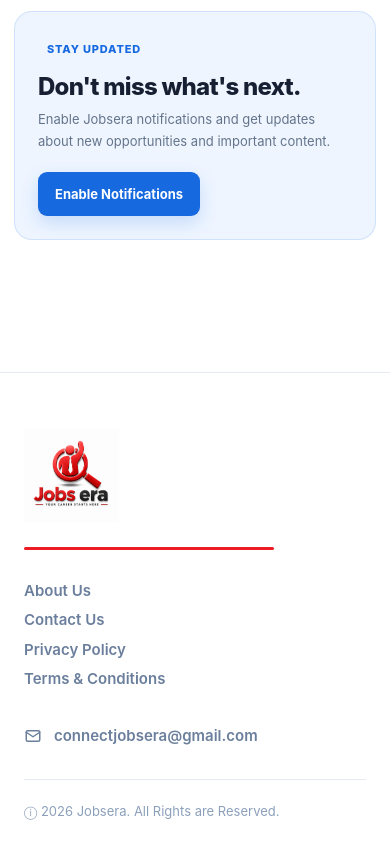
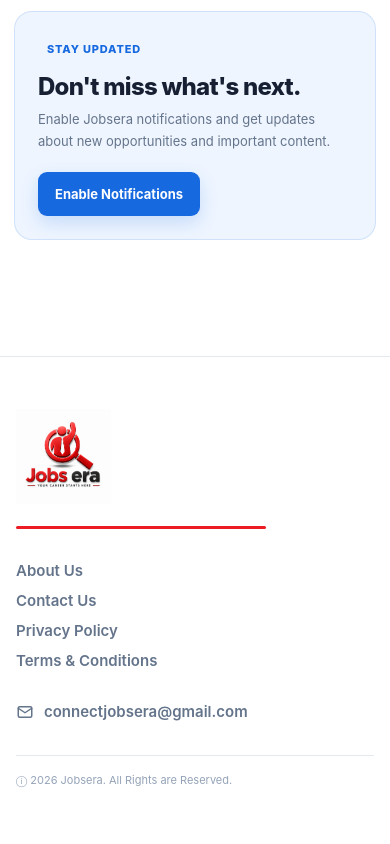
Before and after one commit to ConnectJobsera/Jobsera-Website, a Next.js app: page / in a window 390 px wide. Shown: the part 2914-3758 px from the top of the page. After the commit the page ends 3723 px from the top, so only its background shows below. Built offline with nearby package versions, Linux system fonts and the light colour scheme.

Commit message:
Update globals.css

```diff
--- a/app/globals.css
+++ b/app/globals.css
@@ -31,7 +31,7 @@
 }
 
 /* ================================
-   Reset
+   RESET
 ================================ */
 
 * {
@@ -47,6 +47,7 @@ html {
 body {
   background: var(--background);
   color: var(--text-primary);
+
   font-family:
     Inter,
     ui-sans-serif,
@@ -55,6 +56,7 @@ body {
     BlinkMacSystemFont,
     "Segoe UI",
     sans-serif;
+
   line-height: 1.6;
   -webkit-font-smoothing: antialiased;
   text-rendering: optimizeLegibility;
@@ -88,7 +90,7 @@ ol {
 }
 
 /* ================================
-   Global Layout
+   GLOBAL LAYOUT
 ================================ */
 
 .container {
@@ -101,7 +103,7 @@ main {
 }
 
 /* ================================
-   Header
+   HEADER
 ================================ */
 
 .site-header {
@@ -179,10 +181,7 @@ main {
   height: 2px;
 
   border-radius: 999px;
-
   background: currentColor;
-
-  transition: transform var(--transition);
 }
 
 .mobile-menu {
@@ -192,7 +191,6 @@ main {
   right: max(20px, calc((100vw - var(--container)) / 2));
 
   width: 250px;
-
   padding: 7px;
 
   background: #ffffff;
@@ -226,7 +224,7 @@ main {
 }
 
 /* ================================
-   Hero
+   HERO
 ================================ */
 
 .hero {
@@ -242,11 +240,7 @@ main {
       rgba(23, 105, 224, 0.075),
       transparent 32%
     ),
-    linear-gradient(
-      180deg,
-      #ffffff 0%,
-      #f8fbff 100%
-    );
+    linear-gradient(180deg, #ffffff 0%, #f8fbff 100%);
 }
 
 .hero-grid {
@@ -357,6 +351,7 @@ main {
 .button-secondary {
   background: #ffffff;
   color: var(--text-primary);
+
   border: 1px solid var(--border-strong);
 }
 
@@ -365,7 +360,7 @@ main {
   background: var(--surface-blue);
 }
 
-/* Hero Card */
+/* Hero card */
 
 .hero-card {
   padding: 24px;
@@ -374,7 +369,6 @@ main {
   border-radius: var(--radius-xl);
 
   background: #ffffff;
-
   box-shadow: var(--shadow-md);
 }
 
@@ -435,7 +429,7 @@ main {
 }
 
 /* ================================
-   Sections
+   SECTIONS
 ================================ */
 
 .section {
@@ -457,8 +451,8 @@ main {
 
 .section-title {
   font-size: clamp(26px, 4vw, 36px);
+
   line-height: 1.12;
-
   letter-spacing: -0.03em;
   font-weight: 800;
 }
@@ -475,7 +469,7 @@ main {
 }
 
 /* ================================
-   Qualification Cards
+   QUALIFICATION CARDS
 ================================ */
 
 .qualification-grid {
@@ -499,6 +493,7 @@ main {
   border-radius: var(--radius-md);
 
   background: #ffffff;
+
   color: var(--text-primary);
 
   text-align: center;
@@ -523,7 +518,7 @@ main {
 }
 
 /* ================================
-   Cards
+   CARDS
 ================================ */
 
 .card-grid {
@@ -541,7 +536,6 @@ main {
   border-radius: var(--radius-md);
 
   background: #ffffff;
-
   box-shadow: var(--shadow-sm);
 
   transition:
@@ -560,8 +554,8 @@ main {
 
 .card-title {
   font-size: 16px;
+
   line-height: 1.35;
-
   letter-spacing: -0.01em;
   font-weight: 750;
 }
@@ -596,7 +590,7 @@ main {
 }
 
 /* ================================
-   Content Pages
+   CONTENT PAGES
 ================================ */
 
 .content-page {
@@ -611,8 +605,8 @@ main {
   max-width: 760px;
 
   font-size: clamp(36px, 6vw, 54px);
+
   line-height: 1.05;
-
   letter-spacing: -0.04em;
   font-weight: 800;
 }
@@ -670,7 +664,6 @@ main {
   border-radius: var(--radius-lg);
 
   background: var(--surface-blue);
-
   box-shadow: var(--shadow-sm);
 }
 
@@ -685,7 +678,6 @@ main {
   margin-top: 8px;
 
   color: var(--text-secondary);
-
   font-size: 14px;
 }
 
@@ -701,7 +693,7 @@ main {
 }
 
 /* ================================
-   Homepage Job Listings
+   JOB LISTINGS
 ================================ */
 
 .job-list {
@@ -722,7 +714,6 @@ main {
   border-radius: var(--radius-md);
 
   background: #ffffff;
-
   box-shadow: var(--shadow-sm);
 
   transition:
@@ -821,7 +812,7 @@ main {
 }
 
 /* ================================
-   Notification Section
+   NOTIFICATION SECTION
 ================================ */
 
 .notification-section {
@@ -853,8 +844,8 @@ main {
 
 .notification-card h2 {
   font-size: clamp(24px, 4vw, 32px);
+
   line-height: 1.15;
-
   letter-spacing: -0.03em;
   font-weight: 800;
 }
@@ -869,7 +860,7 @@ main {
 }
 
 /* ================================
-   Footer
+   FOOTER
 ================================ */
 
 .site-footer {
@@ -887,25 +878,24 @@ main {
 
   margin: 0 auto;
 
-  padding: 70px 0 24px;
+  padding: 62px 0 22px;
 
   display: flex;
   flex-direction: column;
   align-items: flex-start;
 }
 
+/* Logo + line */
+
 .footer-brand {
   display: flex;
   flex-direction: column;
   align-items: flex-start;
-
-  width: 100%;
 }
 
 .footer-logo {
   width: 105px;
   height: auto;
-
   object-fit: contain;
 }
 
@@ -915,33 +905,31 @@ main {
 
   height: 3px;
 
-  margin-top: 28px;
-  margin-bottom: 34px;
+  margin-top: 25px;
+
+  border-radius: 999px;
 
   background: #ed1c24;
-
-  border-radius: 999px;
 }
 
-/* Footer Links */
+/* Links */
 
 .footer-links {
   display: flex;
   flex-direction: column;
   align-items: flex-start;
 
-  gap: 8px;
+  gap: 7px;
 
-  margin-bottom: 34px;
+  margin-top: 34px;
 }
 
 .footer-links a {
-  color: #6b7f9d;
+  color: var(--text-secondary);
 
-  font-size: 17px;
+  font-size: 16px;
   font-weight: 600;
-
-  line-height: 1.5;
+  line-height: 1.6;
 
   transition: color var(--transition);
 }
@@ -950,21 +938,20 @@ main {
   color: var(--jobsera-blue);
 }
 
-/* Footer Email */
+/* Email */
 
 .footer-email {
   display: inline-flex;
   align-items: center;
 
-  gap: 12px;
+  gap: 10px;
 
-  margin-bottom: 38px;
+  margin-top: 32px;
 
-  color: #6b7f9d;
+  color: var(--text-secondary);
 
-  font-size: 17px;
+  font-size: 16px;
   font-weight: 600;
-
   line-height: 1.5;
 
   transition: color var(--transition);
@@ -982,23 +969,77 @@ main {
   flex-shrink: 0;
 }
 
-/* Footer Copyright */
+/* Copyright */
 
 .footer-bottom {
   width: 100%;
 
-  padding-top: 22px;
+  margin-top: 36px;
+
+  padding-top: 18px;
 
   border-top: 1px solid var(--border);
 
-  color: #8ca0bb;
+  color: var(--text-muted);
 
-  font-size: 14px;
+  font-size: 12px;
   line-height: 1.5;
 }
 
 /* ================================
-   Utility
+   FORMS
+================================ */
+
+.form-group {
+  display: grid;
+  gap: 7px;
+}
+
+.form-label {
+  font-size: 13px;
+  font-weight: 700;
+}
+
+.form-input,
+.form-textarea,
+.form-select {
+  width: 100%;
+
+  border: 1px solid var(--border);
+  border-radius: 9px;
+
+  outline: none;
+
+  background: #ffffff;
+  color: var(--text-primary);
+
+  transition:
+    border-color var(--transition),
+    box-shadow var(--transition);
+}
+
+.form-input,
+.form-select {
+  height: 44px;
+  padding: 0 12px;
+}
+
+.form-textarea {
+  min-height: 130px;
+  padding: 12px;
+  resize: vertical;
+}
+
+.form-input:focus,
+.form-textarea:focus,
+.form-select:focus {
+  border-color: var(--jobsera-blue);
+
+  box-shadow: 0 0 0 3px rgba(23, 105, 224, 0.1);
+}
+
+/* ================================
+   UTILITIES
 ================================ */
 
 .text-center {
@@ -1014,7 +1055,7 @@ main {
 }
 
 /* ================================
-   Responsive
+   TABLET
 ================================ */
 
 @media (max-width: 900px) {
@@ -1039,6 +1080,10 @@ main {
     grid-template-columns: repeat(2, minmax(0, 1fr));
   }
 }
+
+/* ================================
+   MOBILE
+================================ */
 
 @media (max-width: 640px) {
   :root {
@@ -1125,9 +1170,7 @@ main {
   .job-item {
     align-items: flex-start;
     flex-direction: column;
-
     gap: 14px;
-
     padding: 17px;
   }
 
@@ -1150,13 +1193,18 @@ main {
     flex-direction: column;
 
     gap: 20px;
-
     padding: 23px;
   }
 
+  /* Footer */
+
+  .site-footer {
+    margin-top: 64px;
+  }
+
   .footer-inner {
-    width: min(calc(100% - 48px), 1400px);
-    padding: 55px 0 22px;
+    width: min(calc(100% - 32px), 1400px);
+    padding: 52px 0 20px;
   }
 
   .footer-logo {
@@ -1165,13 +1213,12 @@ main {
 
   .footer-line {
     width: 250px;
-
-    margin-top: 24px;
-    margin-bottom: 30px;
+    margin-top: 22px;
   }
 
   .footer-links {
-    gap: 7px;
+    margin-top: 30px;
+    gap: 6px;
   }
 
   .footer-links a,
@@ -1180,10 +1227,13 @@ main {
   }
 
   .footer-email {
-    margin-bottom: 32px;
+    margin-top: 28px;
   }
 
   .footer-bottom {
-    font-size: 13px;
+    margin-top: 32px;
+    padding-top: 16px;
+
+    font-size: 11px;
   }
 }
```
